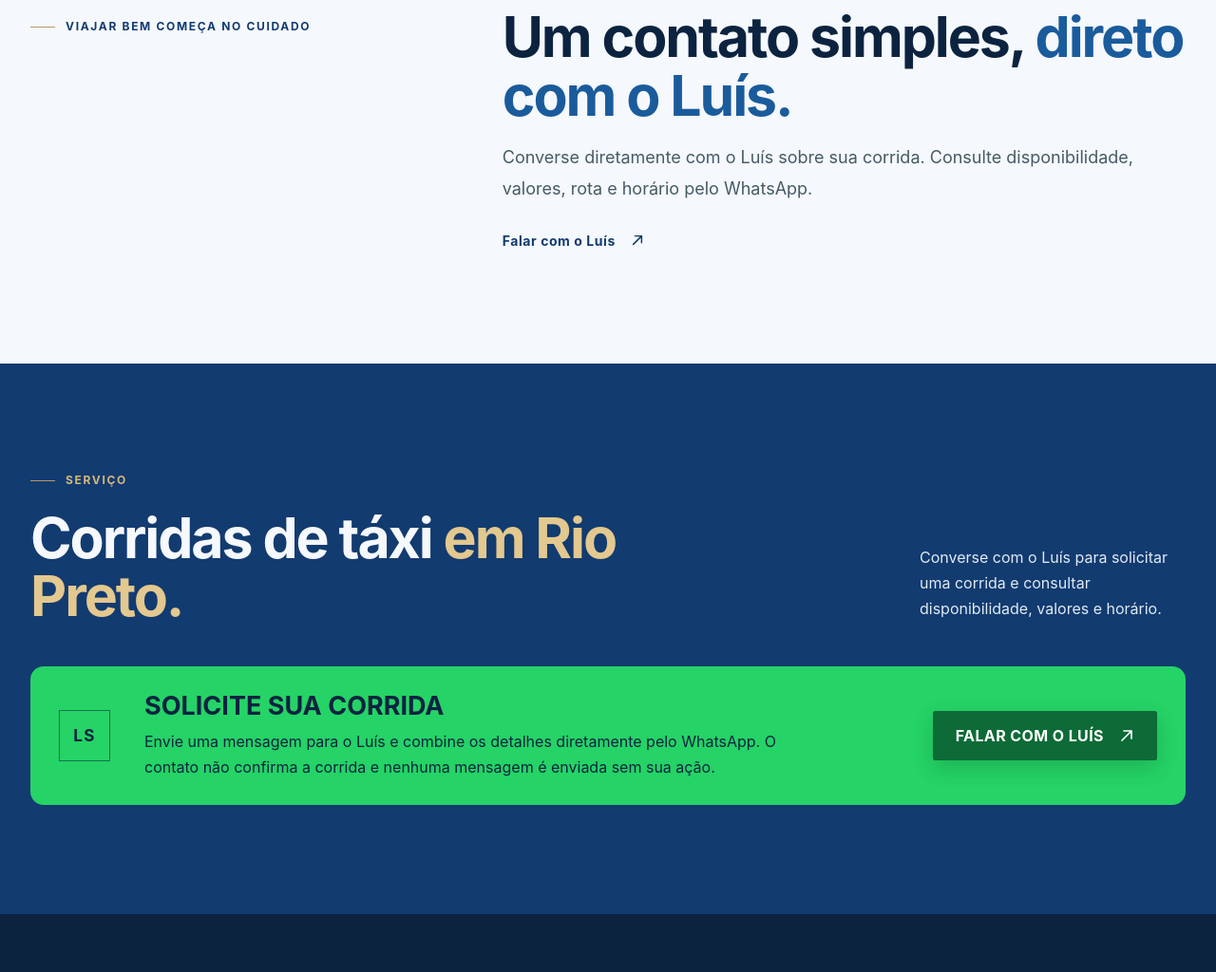
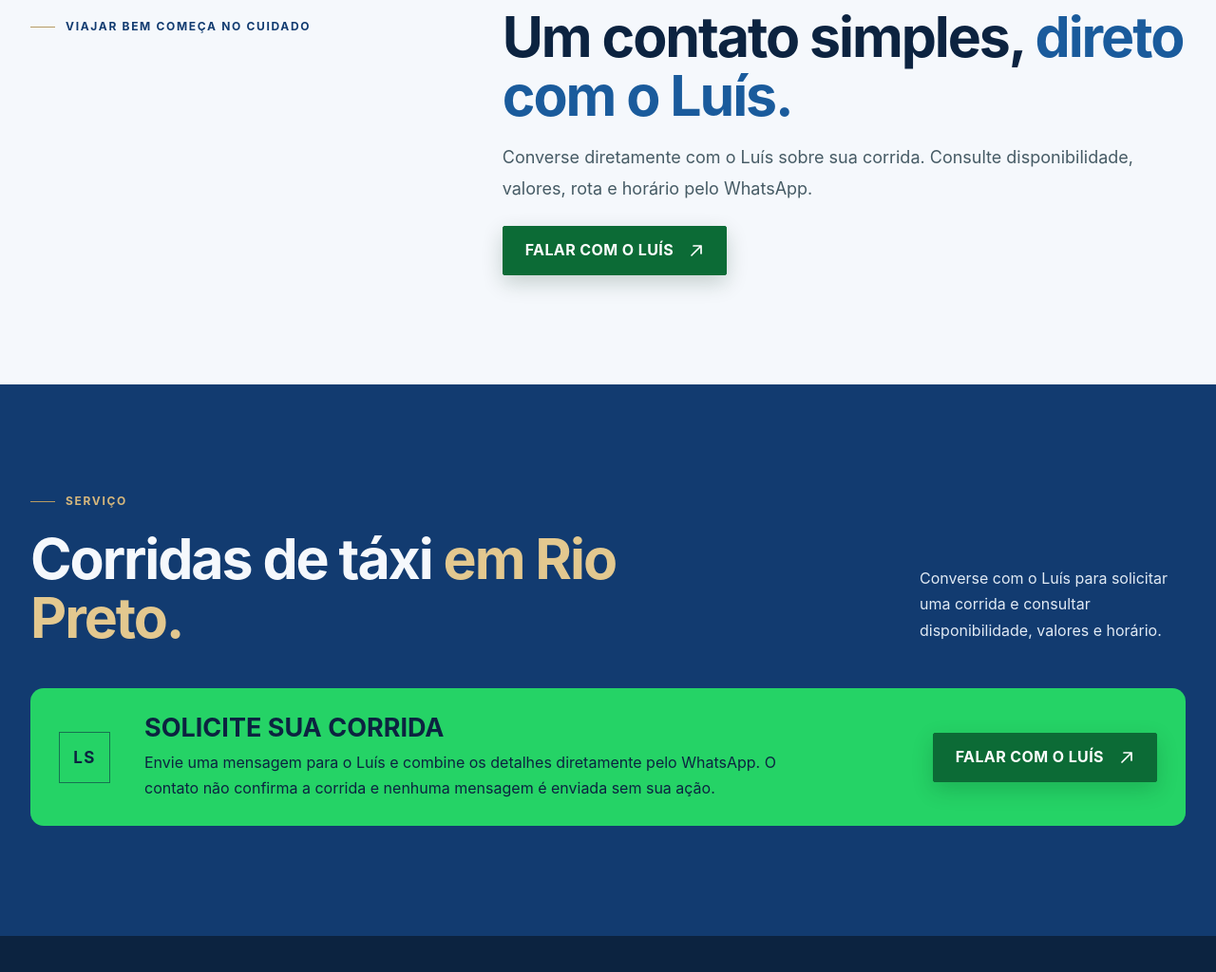
Before and after one commit to KamiJapa/taxiLuis, a website: page index.html in a window 1280 px wide. Shown: the part 919-1943 px from the top of the page at 95% size. Drawn offline with nearby package versions, Linux system fonts and the light colour scheme; files that its build step writes are made by us from their sources.

Commit message:
Style intro WhatsApp contact as button

```diff
--- a/index.html
+++ b/index.html
@@ -105,7 +105,7 @@
         <div>
           <h2 id="intro-title">Um contato simples, <span>direto com o Luís.</span></h2>
           <p class="intro__body">Converse diretamente com o Luís sobre sua corrida. Consulte disponibilidade, valores, rota e horário pelo WhatsApp.</p>
-          <a class="text-link" href="https://wa.me/5517988285557?text=Ol%C3%A1%2C%20Lu%C3%ADs!%20Gostaria%20de%20consultar%20uma%20corrida." target="_blank" rel="noopener noreferrer">Falar com o Luís <svg class="icon-arrow" aria-hidden="true" viewBox="0 0 16 16"><path d="M3 13 13 3M5 3h8v8"/></svg></a>
+          <a class="button button--whatsapp intro__cta" href="https://wa.me/5517988285557?text=Ol%C3%A1%2C%20Lu%C3%ADs!%20Gostaria%20de%20consultar%20uma%20corrida." target="_blank" rel="noopener noreferrer">Falar com o Luís <svg class="icon-arrow" aria-hidden="true" viewBox="0 0 16 16"><path d="M3 13 13 3M5 3h8v8"/></svg></a>
         </div>
       </div>
     </section>
--- a/styles.css
+++ b/styles.css
@@ -569,6 +569,10 @@ body { background: #f5f8fc; color: #0c2340; }
 }
 .button--whatsapp:active { transform: translateY(0); }
 .button--whatsapp:focus-visible { outline-color: #0c2340; }
+.intro .button--whatsapp.intro__cta { color: #fff; background: #0c6b36; border-color: #0c6b36; }
+.intro .button--whatsapp.intro__cta:hover { color: #fff; background: #07592d; border-color: #07592d; }
+.intro .button--whatsapp.intro__cta:focus-visible { outline-color: #0c2340; }
+.intro .button--whatsapp.intro__cta:active { background: #064a26; border-color: #064a26; transform: translateY(0); }
 .hero__contact {
   padding: 14px 18px 17px;
   border-radius: 12px;
```
Also changed, not shown: tests/audit.static.test.mjs (+11 -0 lines).
